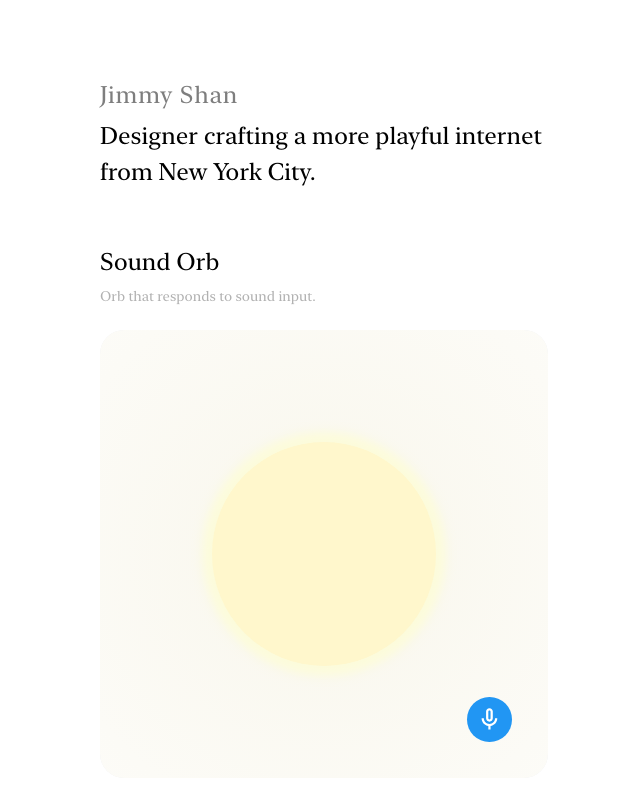
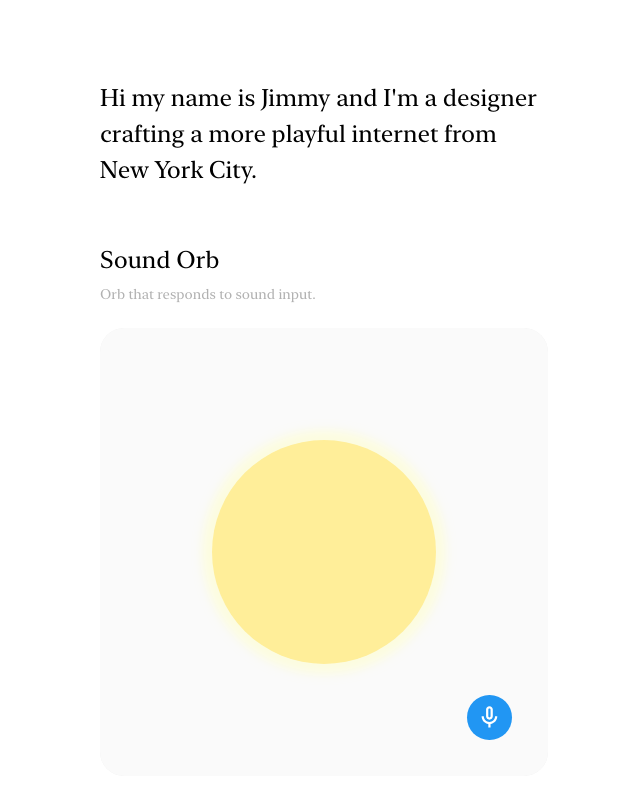
Before and after one commit to jivmy/kiln-labs, a React (Create React App) app: page / in a window 1280 px wide. Shown: the top 788 px of the page, without its empty margins (316-956 px from the left). Built offline with nearby package versions, Linux system fonts and the light colour scheme; a web font is replaced by a local one.

Commit message:
title on homepage change

```diff
--- a/src/components/HomePage.js
+++ b/src/components/HomePage.js
@@ -49,11 +49,8 @@ const HomePage = () => {
       <div className="w-full max-w-md flex flex-col items-start gap-12">
         {/* Header Section */}
         <header className="w-full flex flex-col items-start gap-2">
-          <h1 className="text-black text-2xl font-normal leading-[30px] tracking-[0.8px] opacity-50 font-sans">
-            Jimmy Shan
-          </h1>
           <p className="text-black text-2xl font-normal leading-9 font-sans">
-            Designer crafting a more playful internet from New York City.
+            Hi my name is Jimmy and I'm a designer crafting a more playful internet from New York City.
           </p>
         </header>
 
--- a/src/components/SoundResponsiveOrb.js
+++ b/src/components/SoundResponsiveOrb.js
@@ -3,7 +3,6 @@ import React, { useEffect, useState, useRef } from 'react';
 function SoundResponsiveOrb() {
   const [volume, setVolume] = useState(0);
   const [micActive, setMicActive] = useState(false);
-  const [particles, setParticles] = useState([]);
   const animationRef = useRef(null);
   const prevVolumeRef = useRef(0);
 
@@ -31,11 +30,6 @@ function SoundResponsiveOrb() {
         setVolume(smoothedVolume);
         prevVolumeRef.current = smoothedVolume;
 
-        // Generate particles when volume exceeds a threshold
-        if (micActive && smoothedVolume > 10) {
-          generateParticle();
-        }
-
         animationRef.current = requestAnimationFrame(updateVolume);
       };
 
@@ -46,26 +40,6 @@ function SoundResponsiveOrb() {
     });
   };
 
-  const generateParticle = () => {
-    const id = Math.random().toString(36).substr(2, 9); // Unique ID for the particle
-    const particle = {
-      id,
-      size: Math.random() * 10 + 5, // Random size between 5px and 15px
-      x: 0, // Start at the orb's center
-      y: 0,
-      dx: Math.random() * 4 - 2, // Random x-axis velocity
-      dy: Math.random() * 4 - 2, // Random y-axis velocity
-      opacity: 1, // Start fully visible
-    };
-
-    setParticles((prevParticles) => [...prevParticles, particle]);
-
-    // Remove particle after 3 seconds
-    setTimeout(() => {
-      setParticles((prevParticles) => prevParticles.filter((p) => p.id !== id));
-    }, 3000);
-  };
-
   useEffect(() => {
     return () => {
       if (animationRef.current) {
@@ -74,10 +48,10 @@ function SoundResponsiveOrb() {
     };
   }, []);
 
-  // Dynamically calculate scale, glow, and background gradient
+  // Dynamically calculate scale, color, and glow
   const scale = micActive ? 0.5 + (volume / 100) * 1.5 : 1; // Default size 1 before mic input
   const glow = micActive ? Math.min(30, volume / 5) : 10; // Default glow when inactive
-  const backgroundColor = `hsl(50, ${50 + volume / 2}%, ${95 - volume / 5}%)`; // Dynamic pale yellow hues
+  const colorLightness = micActive ? 90 - (volume / 100) * 40 : 80; // Pale yellow before mic input
 
   return (
     <div
@@ -85,13 +59,12 @@ function SoundResponsiveOrb() {
         position: 'relative',
         width: '100%', // Take the full width of the parent container
         height: '100%', // Take the full height of the parent container
-        background: `radial-gradient(circle, ${backgroundColor}, hsl(50, 50%, 98%))`, // Dynamic yellow gradient
+        backgroundColor: 'hsl(0, 0%, 98%)', // Super pale gray background
         borderRadius: 'inherit', // Match the parent's border radius
         display: 'flex',
         justifyContent: 'center',
         alignItems: 'center',
         overflow: 'hidden', // Prevent visual artifacts
-        transition: 'background 0.3s ease', // Smooth gradient transitions
       }}
     >
       {/* Orb */}
@@ -100,29 +73,12 @@ function SoundResponsiveOrb() {
           width: '50%', // Orb size based on the container
           height: '50%',
           borderRadius: '50%',
-          backgroundColor: `hsl(50, 100%, ${90 - (volume / 100) * 40}%)`, // Dynamic pale yellow
+          backgroundColor: `hsl(50, 100%, ${colorLightness}%)`, // Dynamic pale yellow
           transform: `scale(${scale})`,
           transition: 'transform 0.2s ease, background-color 0.2s ease',
           boxShadow: `0 0 ${glow}px ${glow}px rgba(255, 255, 200, 0.5)`, // Glow effect
         }}
       ></div>
-
-      {/* Particles */}
-      {particles.map((particle) => (
-        <div
-          key={particle.id}
-          style={{
-            position: 'absolute',
-            width: `${particle.size}px`,
-            height: `${particle.size}px`,
-            backgroundColor: 'rgba(255, 215, 0, 0.8)', // Golden yellow for particles
-            borderRadius: '50%',
-            opacity: particle.opacity,
-            transform: `translate(${particle.x}px, ${particle.y}px)`,
-            animation: `particle-move 3s ease-out`,
-          }}
-        ></div>
-      ))}
 
       {/* Button */}
       <button
@@ -154,19 +110,6 @@ function SoundResponsiveOrb() {
           <path d="M12 14c1.66 0 3-1.34 3-3V5c0-1.66-1.34-3-3-3S9 3.34 9 5v6c0 1.66 1.34 3 3 3zm-1-9c0-.55.45-1 1-1s1 .45 1 1v6c0 .55-.45 1-1 1s-1-.45-1-1V5zm6 6c0 2.76-2.24 5-5 5s-5-2.24-5-5H5c0 3.53 2.61 6.43 6 6.92V21h2v-3.08c3.39-.49 6-3.39 6-6.92h-2z" />
         </svg>
       </button>
-
-      <style jsx>{`
-        @keyframes particle-move {
-          0% {
-            transform: translate(0, 0);
-            opacity: 1;
-          }
-          100% {
-            transform: translate(calc(100px * var(--dx)), calc(100px * var(--dy)));
-            opacity: 0;
-          }
-        }
-      `}</style>
     </div>
   );
 }
```
